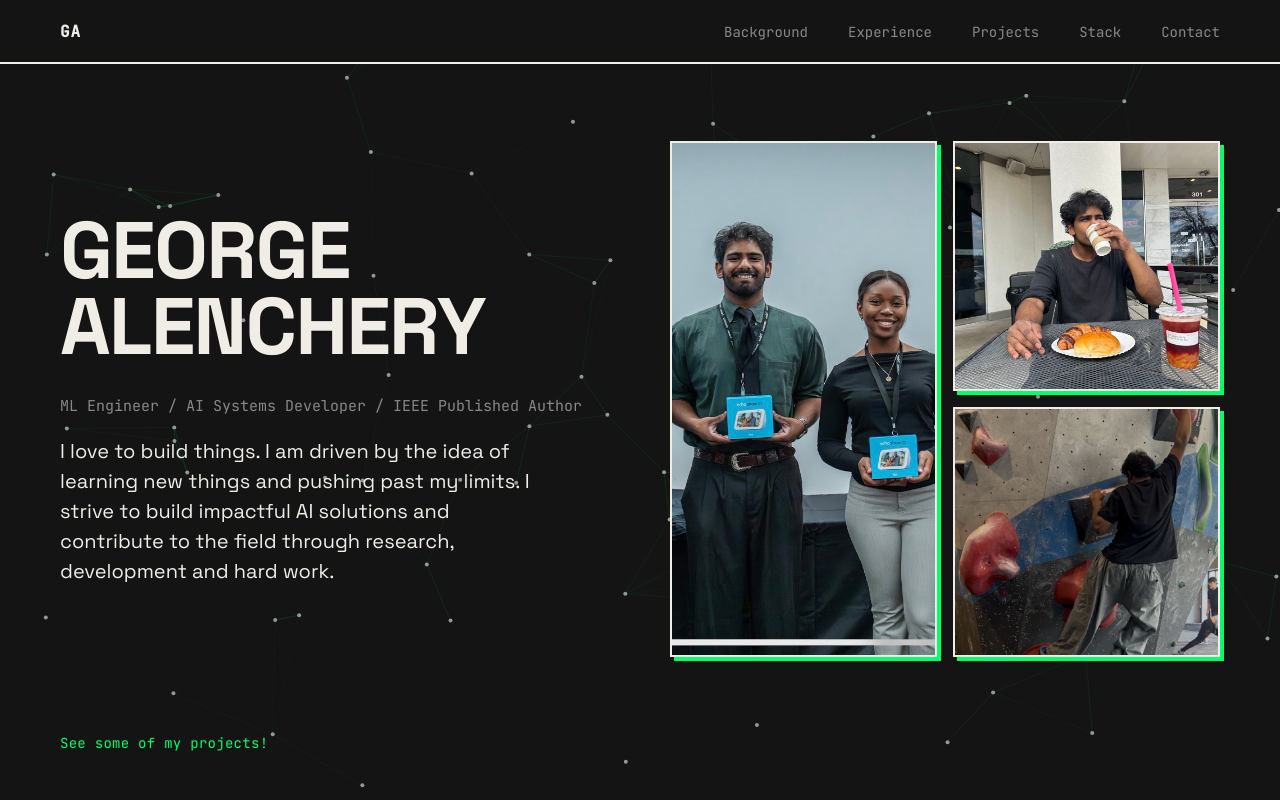
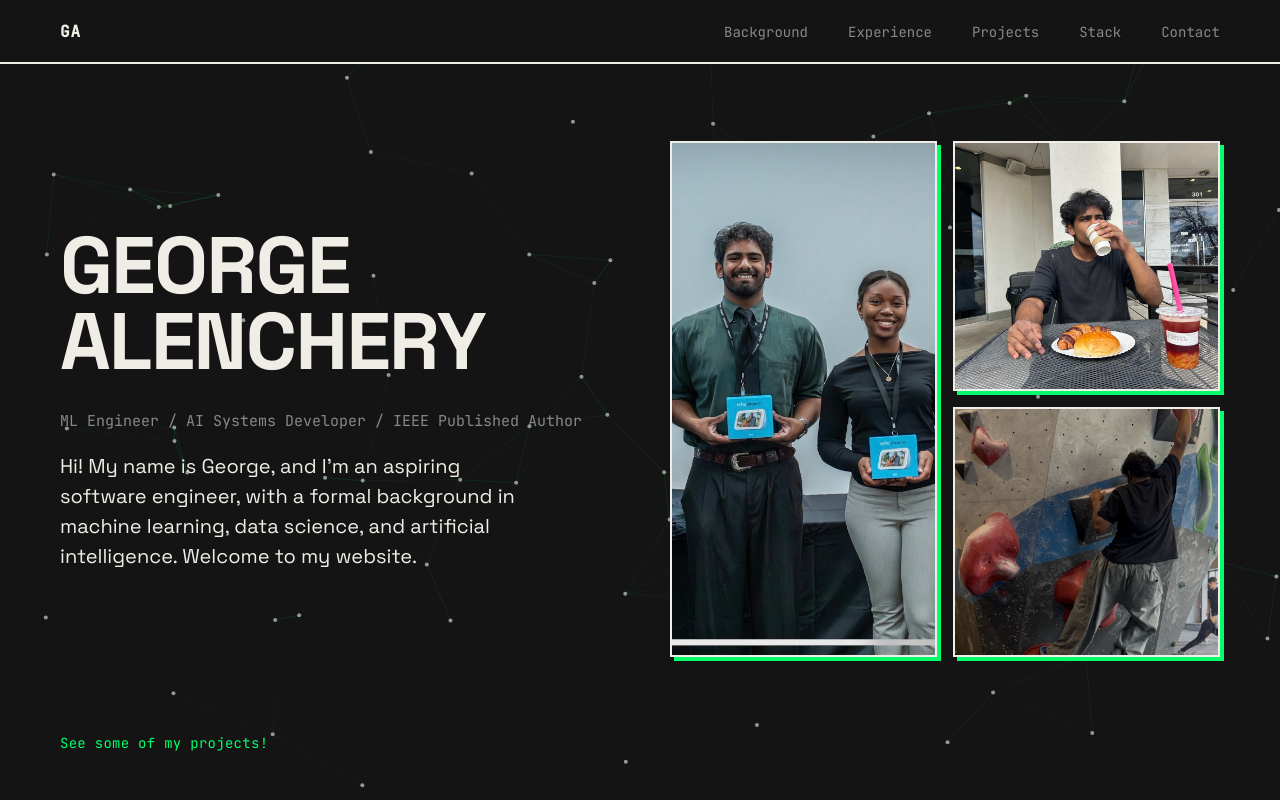
Before and after one commit to georgealenchery/george-portfolio, a React (Vite) app: page / in a window 1280 px wide. Shown: the top 800 px of the page. Built offline with nearby package versions, Linux system fonts and the light colour scheme.

Commit message:
changed up some of the prose

```diff
--- a/src/components/Hero.jsx
+++ b/src/components/Hero.jsx
@@ -162,8 +162,8 @@ export default function Hero() {
         </h1>
         <p className="hero-role">ML Engineer / AI Systems Developer / IEEE Published Author</p>
         <p className="hero-bio">
-          I love to build things. I am driven by the idea of learning new things and pushing past my limits.
-          I strive to build impactful AI solutions and contribute to the field through research, development and hard work.
+          Hi! My name is George, and I'm an aspiring software engineer, with a formal background in
+          machine learning, data science, and artificial intelligence. Welcome to my website.
         </p>
       </div>
 
```
